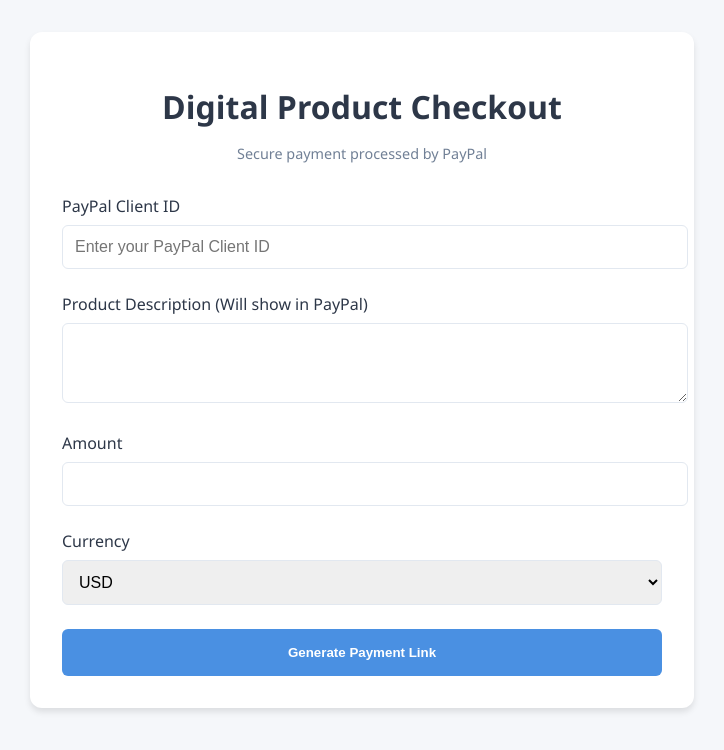
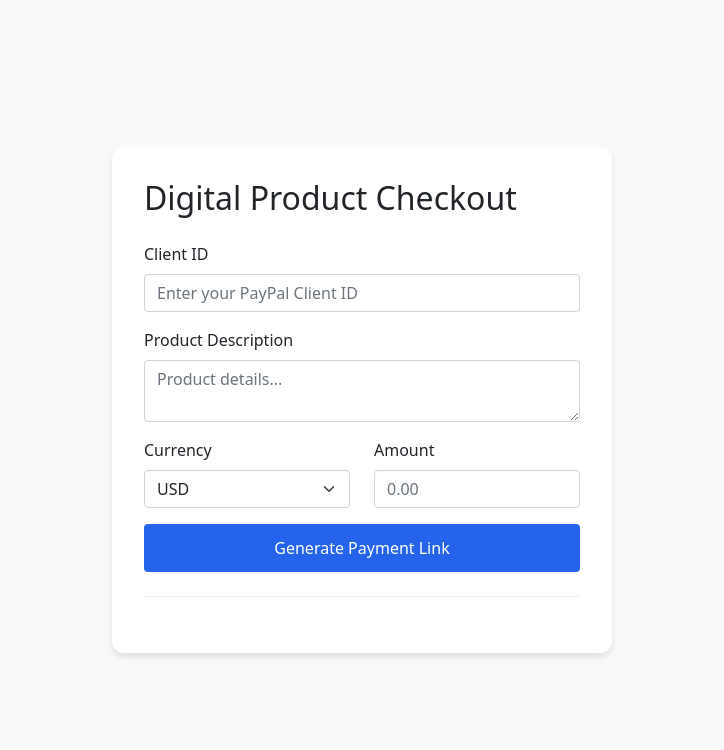
Before and after one commit to Ceshi3000/FenRun, a plain HTML site: page index.html in a window 1280 px wide. Shown: the whole page, without its empty margins (278-1002 px from the left). Drawn offline with nearby package versions, Linux system fonts and the light colour scheme.

Commit message:
index.html

```diff
--- a/index.html
+++ b/index.html
@@ -4,150 +4,104 @@
     <meta charset="UTF-8">
     <meta name="viewport" content="width=device-width, initial-scale=1.0">
     <title>Digital Product Checkout</title>
-    <script src="https://www.paypal.com/sdk/js?client-id=YOUR_CLIENT_ID&currency=USD"></script>
+    <link href="https://cdn.jsdelivr.net/npm/bootstrap@5.1.3/dist/css/bootstrap.min.css" rel="stylesheet">
     <style>
         :root {
-            --primary: #4A90E2;
-            --secondary: #F5F7FA;
-            --text: #2D3748;
+            --primary-color: #2563eb;
+            --hover-color: #1d4ed8;
         }
 
         body {
-            font-family: 'Segoe UI', sans-serif;
-            background: var(--secondary);
-            margin: 0;
-            padding: 2rem;
+            background: #f8f9fa;
             min-height: 100vh;
+            display: flex;
+            align-items: center;
+            justify-content: center;
         }
 
-        .container {
-            max-width: 600px;
-            margin: 0 auto;
+        .checkout-container {
             background: white;
-            padding: 2rem;
             border-radius: 12px;
             box-shadow: 0 4px 6px rgba(0, 0, 0, 0.1);
+            padding: 2rem;
+            width: 100%;
+            max-width: 500px;
         }
 
-        .form-group {
-            margin-bottom: 1.5rem;
+        .form-control:focus {
+            border-color: var(--primary-color);
+            box-shadow: 0 0 0 0.2rem rgba(37, 99, 235, 0.25);
         }
 
-        label {
-            display: block;
-            margin-bottom: 0.5rem;
-            color: var(--text);
-            font-weight: 500;
+        .btn-primary {
+            background-color: var(--primary-color);
+            border: none;
+            padding: 0.75rem 1.5rem;
+            transition: all 0.3s ease;
         }
 
-        input, select, textarea {
-            width: 100%;
-            padding: 0.75rem;
-            border: 1px solid #E2E8F0;
-            border-radius: 6px;
-            font-size: 1rem;
-            transition: border-color 0.3s ease;
+        .btn-primary:hover {
+            background-color: var(--hover-color);
         }
 
-        input:focus, select:focus, textarea:focus {
-            outline: none;
-            border-color: var(--primary);
-            box-shadow: 0 0 0 3px rgba(74, 144, 226, 0.1);
-        }
-
-        .generate-btn {
-            background: var(--primary);
-            color: white;
-            border: none;
-            padding: 1rem 2rem;
-            border-radius: 6px;
-            cursor: pointer;
-            font-weight: 600;
-            transition: opacity 0.3s ease;
-            width: 100%;
-        }
-
-        .generate-btn:hover {
-            opacity: 0.9;
-        }
-
-        #paypal-container {
-            margin-top: 2rem;
-            display: none;
-        }
-
-        .currency-selector {
-            display: flex;
-            gap: 1rem;
-        }
-
-        .header {
-            text-align: center;
-            margin-bottom: 2rem;
-        }
-
-        .header h1 {
-            color: var(--text);
-            margin-bottom: 0.5rem;
-        }
-
-        .notice {
-            color: #718096;
-            font-size: 0.9rem;
-            margin-top: 1rem;
-            text-align: center;
+        .payment-form {
+            margin-top: 1.5rem;
+            border-top: 1px solid #eee;
+            padding-top: 1.5rem;
         }
     </style>
 </head>
 <body>
-    <div class="container">
-        <div class="header">
-            <h1>Digital Product Checkout</h1>
-            <p class="notice">Secure payment processed by PayPal</p>
+    <div class="checkout-container">
+        <h2 class="mb-4">Digital Product Checkout</h2>
+
+        <div class="mb-3">
+            <label class="form-label">Client ID</label>
+            <input type="text" class="form-control" id="clientId" placeholder="Enter your PayPal Client ID">
         </div>
 
-        <div class="form-group">
-            <label>PayPal Client ID</label>
-            <input type="text" id="clientId" placeholder="Enter your PayPal Client ID" required>
+        <div class="mb-3">
+            <label class="form-label">Product Description</label>
+            <textarea class="form-control" id="description" rows="2" placeholder="Product details..."></textarea>
         </div>
 
-        <div class="form-group">
-            <label>Product Description (Will show in PayPal)</label>
-            <textarea id="description" rows="3" required></textarea>
-        </div>
-
-        <div class="form-group">
-            <label>Amount</label>
-            <input type="number" id="amount" step="0.01" required>
-        </div>
-
-        <div class="form-group">
-            <label>Currency</label>
-            <select id="currency" class="currency-selector">
+        <div class="row mb-3">
+            <div class="col-md-6">
+                <label class="form-label">Currency</label>
+                <select class="form-select" id="currency">
                     <option value="USD">USD</option>
                     <option value="CAD">CAD</option>
                     <option value="AUD">AUD</option>
                 </select>
             </div>
-
-        <button class="generate-btn" onclick="initPayPal()">Generate Payment Link</button>
-        <div id="paypal-container"></div>
+            <div class="col-md-6">
+                <label class="form-label">Amount</label>
+                <input type="number" class="form-control" id="amount" step="0.01" placeholder="0.00">
+            </div>
         </div>
 
+        <button class="btn btn-primary w-100" onclick="generatePayment()">Generate Payment Link</button>
+
+        <div class="payment-form mt-4" id="paymentContainer"></div>
+    </div>
+
+    <script src="https://www.paypal.com/sdk/js?client-id=sb&components=buttons,hosted-fields"></script>
     <script>
-        function initPayPal() {
-            // Clear previous buttons
-            document.getElementById('paypal-container').innerHTML = '';
+        function generatePayment() {
+            const clientId = document.getElementById('clientId').value;
+            const description = document.getElementById('description').value;
+            const currency = document.getElementById('currency').value;
+            const amount = document.getElementById('amount').value;
 
-            // Load new PayPal SDK
-            const clientId = document.getElementById('clientId').value;
-            const currency = document.getElementById('currency').value;
+            // Reload SDK with new client ID
             const script = document.createElement('script');
-            script.src = `https://www.paypal.com/sdk/js?client-id=${clientId}&currency=${currency}`;
+            script.src = `https://www.paypal.com/sdk/js?client-id=${clientId}&currency=${currency}&components=buttons,hosted-fields`;
             document.head.appendChild(script);
 
-            // Initialize PayPal buttons
-            script.onload = () => {
+            // Clear previous payment button
+            document.getElementById('paymentContainer').innerHTML = '';
+
+            // Initialize PayPal Button
             paypal.Buttons({
                 style: {
                     layout: 'vertical',
@@ -155,30 +109,81 @@
                     shape: 'rect',
                     label: 'pay'
                 },
+
                 createOrder: function(data, actions) {
                     return actions.order.create({
                         purchase_units: [{
-                                category: "DIGITAL_GOODS",
-                                description: document.getElementById('description').value,
+                            description: description,
                             amount: {
-                                    value: document.getElementById('amount').value,
+                                value: amount,
                                 currency_code: currency
                             }
                         }],
                         application_context: {
-                                shipping_preference: 'NO_SHIPPING'
+                            shipping_preference: 'NO_SHIPPING',
+                            category: 'DIGITAL_GOODS'
                         }
                     });
                 },
+
+                onShippingChange: function(data) {
+                    if (data.shipping_address) {
+                        return actions.reject();
+                    }
+                },
+
                 onApprove: function(data, actions) {
                     return actions.order.capture().then(function(details) {
                         alert('Payment completed by ' + details.payer.name.given_name);
                     });
                 }
-                }).render('#paypal-container');
+            }).render('#paymentContainer');
 
-                document.getElementById('paypal-container').style.display = 'block';
-            };
+            // Initialize Hosted Fields for card payment
+            paypal.HostedFields.render({
+                fields: {
+                    number: {
+                        selector: "#card-number",
+                        placeholder: "4111 1111 1111 1111"
+                    },
+                    cvv: {
+                        selector: "#cvv",
+                        placeholder: "123"
+                    },
+                    expirationDate: {
+                        selector: "#expiration-date",
+                        placeholder: "MM/YY"
+                    }
+                },
+                styles: {
+                    input: {
+                        color: "#3A3A3A",
+                        fontSize: "14px",
+                        lineHeight: "1.5"
+                    },
+                    ".valid": {
+                        color: "#28a745"
+                    },
+                    ".invalid": {
+                        color: "#dc3545"
+                    }
+                },
+                createOrder: function(data, actions) {
+                    return actions.order.create({
+                        purchase_units: [{
+                            description: description,
+                            amount: {
+                                value: amount,
+                                currency_code: currency
+                            }
+                        }],
+                        application_context: {
+                            shipping_preference: 'NO_SHIPPING',
+                            category: 'DIGITAL_GOODS'
+                        }
+                    });
+                }
+            }).render('#paymentContainer');
         }
     </script>
 </body>
```
Lines whose indentation alone changed are shown as unchanged.
